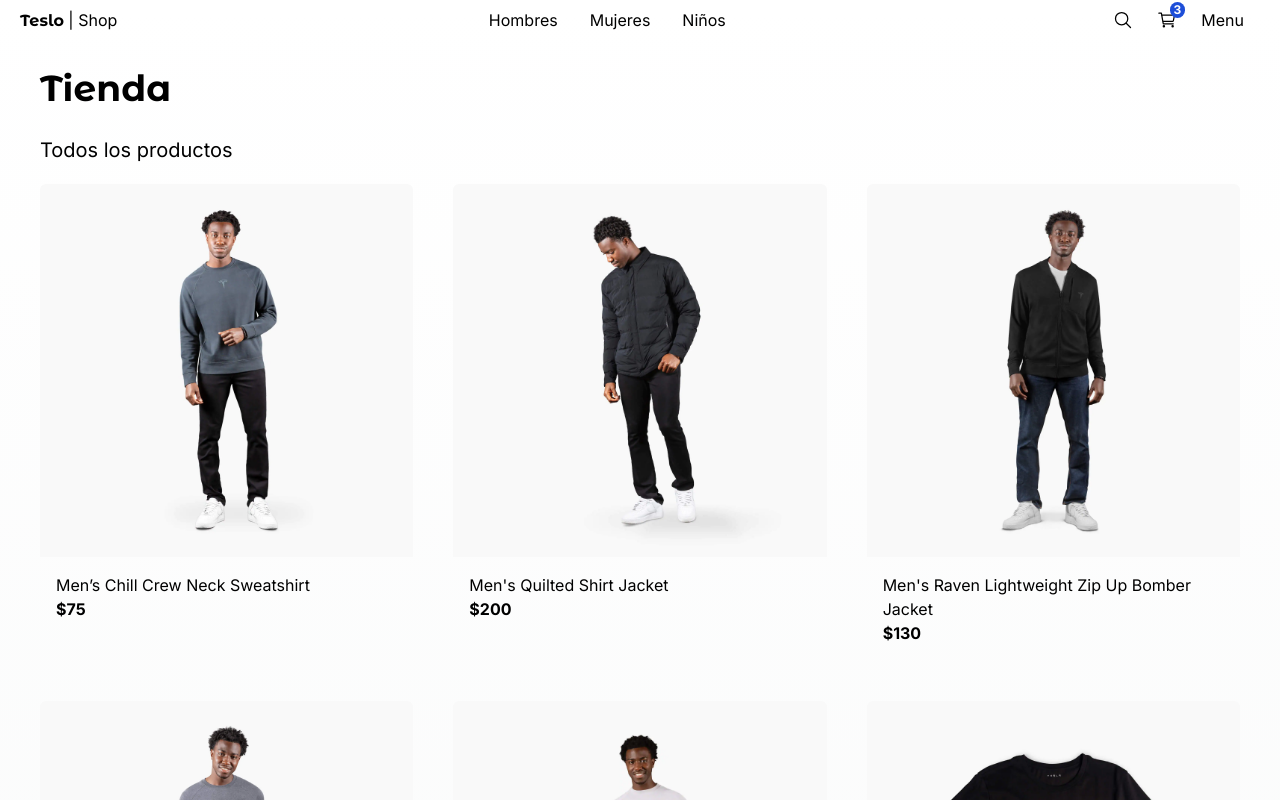
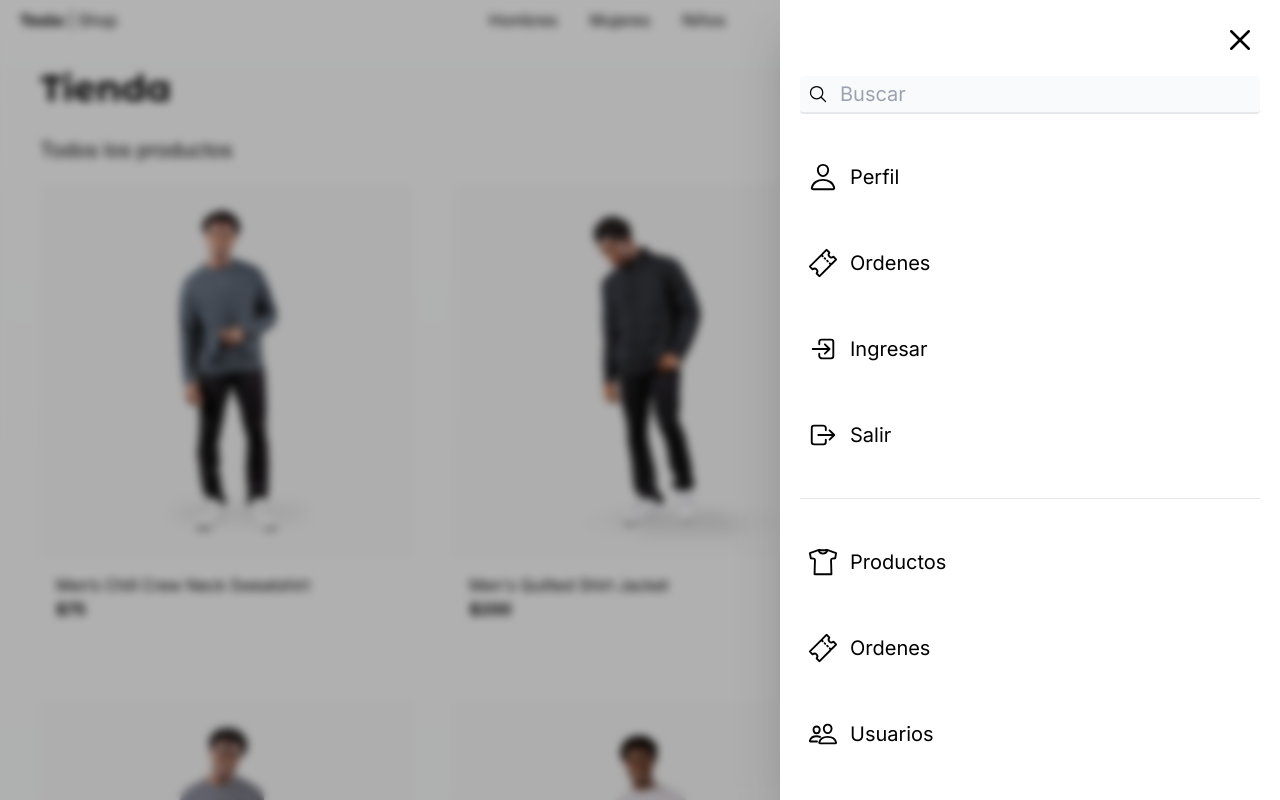
Before and after one commit to jojupacr5/teslo-shop, a Next.js app: page / in a window 1280 px wide. Shown: the top 800 px of the page. Built offline with nearby package versions, Linux system fonts and the light colour scheme.

Commit message:
Se agrego la funcionalidad de cambio de imagen en hover para los productCard y se esta trabajando en el menu sidebar

```diff
--- a/src/app/(shop)/layout.tsx
+++ b/src/app/(shop)/layout.tsx
@@ -1,4 +1,4 @@
-import { TopMenu } from "@/components";
+import { Sidebar, TopMenu } from "@/components";
 
 export default function ShopLayout({
  children
@@ -9,6 +9,7 @@
     <main className="min-h-screen">
 
       <TopMenu />
+      <Sidebar />
 
       <div className="px-0 md:px-10">
         {children}
--- a/src/components/index.ts
+++ b/src/components/index.ts
@@ -5,3 +5,6 @@
 // Products
 export * from "./products/product-grid/ProductGrid";
 export * from "./products/product-grid/ProductGridItem";
+
+// Sidebar
+export * from "./ui/sidebar/Sidebar";
--- a/src/components/products/product-grid/ProductGridItem.tsx
+++ b/src/components/products/product-grid/ProductGridItem.tsx
@@ -1,21 +1,29 @@
+'use client'
+import { useState } from "react";
+import Link from "next/link";
+import Image from "next/image";
+
 import { Product } from "@/interfaces";
-import Image from "next/image";
-import Link from "next/link";
 
 interface Props {
   product: Product;
 }
 
 export const ProductGridItem = ({ product }: Props) => {
+
+  const [displayImage, setDisplayImage] = useState( product.images[0] );
+
   return (
     <div className="rounded-md overflow-hidden fade-in">
       <Link href={`/product/${ product.slug }`}>
         <Image
-          src={`/products/${ product.images[0]}`}
+          src={`/products/${ displayImage }`}
           alt={ product.title }
           className="w-full object-cover"
           width={ 500 }
           height={ 500 }
+          onMouseEnter={() => setDisplayImage(product.images[1])}
+          onMouseLeave={() => setDisplayImage(product.images[0])}
         />
       </Link>
       <div className="p-4 flex flex-col">
--- /dev/null
+++ b/src/components/ui/sidebar/Sidebar.tsx
@@ -0,0 +1,93 @@
+'use client'
+import Link from "next/link"
+import { IoCloseOutline, IoLogInOutline, IoLogOutOutline, IoPeopleOutline, IoPersonOutline, IoSearchOutline, IoShirtOutline, IoTicketOutline } from "react-icons/io5"
+
+export const Sidebar = () => {
+  return (
+    <div>
+      {/* Background black */}
+      <div className="fixed top-0 left-0 w-screen h-screen z-10 bg-black opacity-30" />
+
+      {/* Blur */}
+      <div className="fade-in fixed top-0 left-0 w-screen h-screen z-10 backdrop-filter backdrop-blur-sm" />
+
+      {/* Sidemenu */}
+      <nav
+        // todo: efecto de slide
+        className="fixed p-5 right-0 top-0 w-[500px] h-screen bg-white z-20 shadow-2xl transform transition-all duration-300"
+      >
+        <IoCloseOutline
+          size={40}
+          className="absolute top-5 right-5 cursor-pointer"
+          onClick={ () => console.log('click') }
+        />
+
+        {/* Input */}
+        <div className="relative mt-14">
+          <IoSearchOutline size={20} className="absolute top-2 left-2" />
+          <input
+            type="text"
+            placeholder="Buscar"
+            name="search"
+            className="w-full bg-gray-50 rounded pl-10 py-1 pr-10 border-b-2 text-xl border-gray-200 focus:outline-none focus:border-blue-500"
+          />
+        </div>
+
+        {/* Menu */}
+        <Link
+          href="/"
+          className="flex items-center mt-10 p-2 hover:bg-gray-100 rounded transition-all"
+        >
+          <IoPersonOutline size={30} />
+          <span className="ml-3 text-xl">Perfil</span>
+        </Link>
+        <Link
+          href="/"
+          className="flex items-center mt-10 p-2 hover:bg-gray-100 rounded transition-all"
+        >
+          <IoTicketOutline size={30} />
+          <span className="ml-3 text-xl">Ordenes</span>
+        </Link>
+        <Link
+          href="/"
+          className="flex items-center mt-10 p-2 hover:bg-gray-100 rounded transition-all"
+        >
+          <IoLogInOutline size={30} />
+          <span className="ml-3 text-xl">Ingresar</span>
+        </Link>
+        <Link
+          href="/"
+          className="flex items-center mt-10 p-2 hover:bg-gray-100 rounded transition-all"
+        >
+          <IoLogOutOutline size={30} />
+          <span className="ml-3 text-xl">Salir</span>
+        </Link>
+
+        {/* Divider */}
+        <div className="w-full h-px bg-gray-200 my-10"></div>
+
+        <Link
+          href="/"
+          className="flex items-center mt-10 p-2 hover:bg-gray-100 rounded transition-all"
+        >
+          <IoShirtOutline size={30} />
+          <span className="ml-3 text-xl">Productos</span>
+        </Link>
+        <Link
+          href="/"
+          className="flex items-center mt-10 p-2 hover:bg-gray-100 rounded transition-all"
+        >
+          <IoTicketOutline size={30} />
+          <span className="ml-3 text-xl">Ordenes</span>
+        </Link>
+        <Link
+          href="/"
+          className="flex items-center mt-10 p-2 hover:bg-gray-100 rounded transition-all"
+        >
+          <IoPeopleOutline size={30} />
+          <span className="ml-3 text-xl">Usuarios</span>
+        </Link>
+      </nav>
+    </div>
+  )
+}
```
